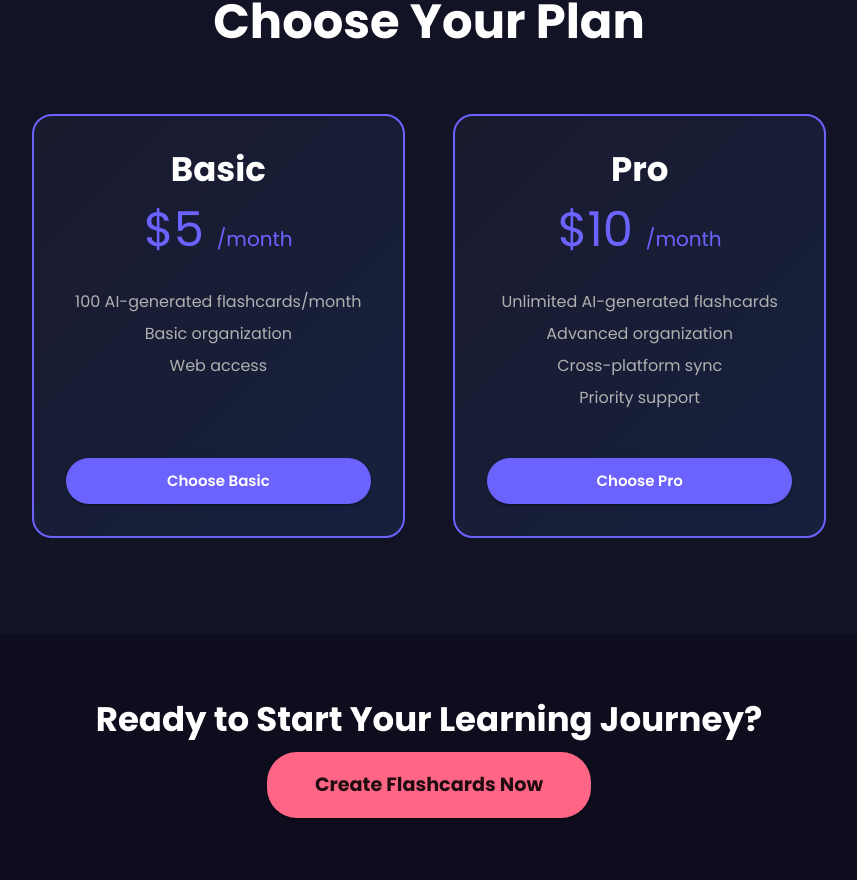
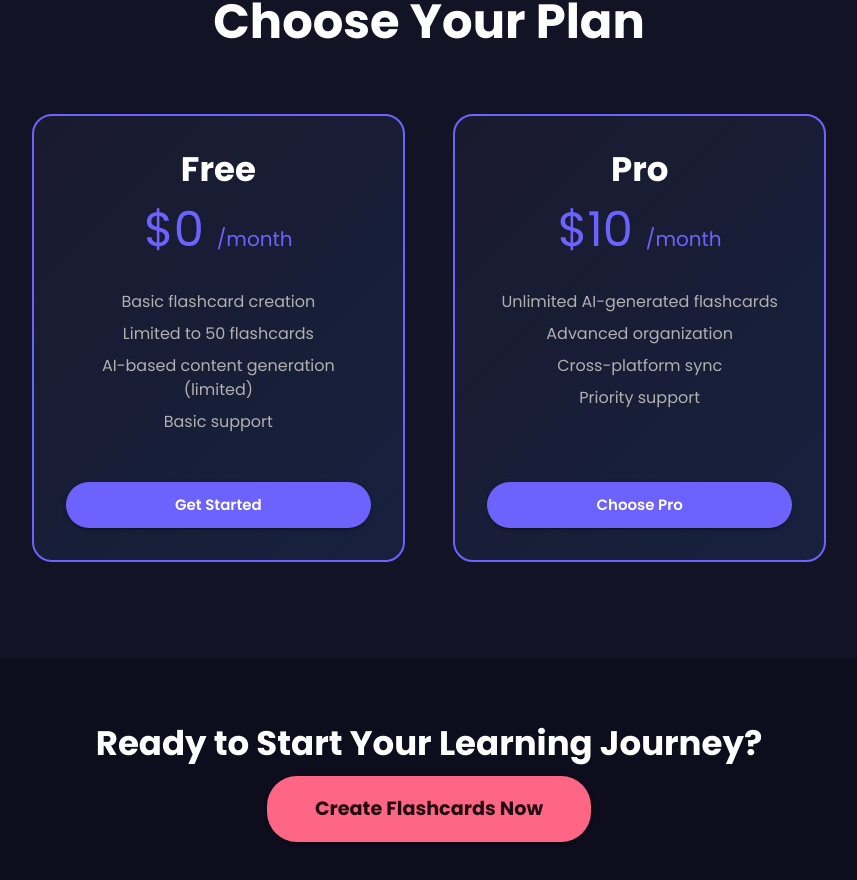
Before and after one commit to ahmadzaki8828/Ai-flashcards, a Next.js app: page / in a window 1280 px wide. Shown: the part 1381-2261 px from the top of the page, without its empty margins (211-1068 px from the left). Built offline with nearby package versions, Linux system fonts and the light colour scheme; no server answers.

Commit message:
Updated pricing Details

```diff
--- a/app/page.js
+++ b/app/page.js
@@ -297,13 +297,9 @@ export default function Home() {
           <Grid container spacing={6} justifyContent="center">
             {[
               {
-                title: "Basic",
-                price: "$5",
-                features: [
-                  "100 AI-generated flashcards/month",
-                  "Basic organization",
-                  "Web access",
-                ],
+                title: "Free",
+                price: "$0",
+                features: ["Basic flashcard creation", "Limited to 50 flashcards", "AI-based content generation (limited)", "Basic support"],
               },
               {
                 title: "Pro",
@@ -351,20 +347,35 @@ export default function Home() {
                       ))}
                     </Box>
                   </div>
+                  {
+                    plan.title === "Free" ? <>
                       <Button
                         variant="contained"
                         color="primary"
                         size="large"
                         sx={{
                           mt: 2,
-                      "&:hover": {
-                        backgroundColor: darkTheme.palette.primary.dark,
-                      },
+                          "&:hover": { backgroundColor: darkTheme.palette.primary.dark },
+                        }}
+                        href="/generate"
+                      >
+                        Get Started
+                      </Button>
+                    </> : <>
+                      <Button
+                        variant="contained"
+                        color="primary"
+                        size="large"
+                        sx={{
+                          mt: 2,
+                          "&:hover": { backgroundColor: darkTheme.palette.primary.dark },
                         }}
                         onClick={handleSubmit}
                       >
                         Choose {plan.title}
                       </Button>
+                    </>
+                  }
                 </Paper>
               </Grid>
             ))}
```
Lines whose indentation alone changed are shown as unchanged.
